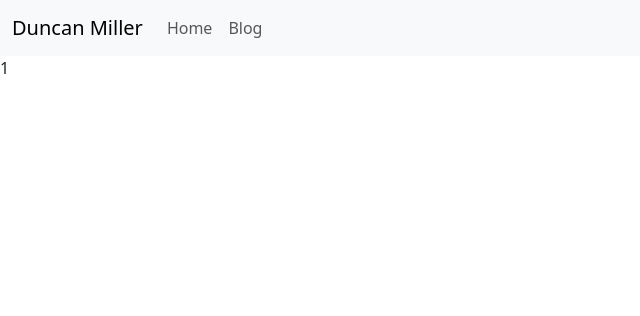
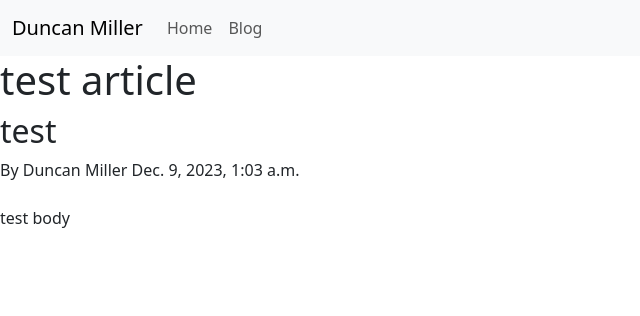
Before and after one commit to duncantmiller/django_blog, a Django app: page /articles/1/ in a window 1280 px wide. Shown: the top 316 px of the page, without its empty margins (0-640 px from the left). Run offline with Django 5.2, Linux system fonts and the light colour scheme; data comes from the database, SQL or seed files in the repository.

Commit message:
adding content to show page

```diff
--- a/blogapp/templates/show.html
+++ b/blogapp/templates/show.html
@@ -1,7 +1,10 @@
 {% extends 'layouts/main_layout.html' %}
 
-{% block title %}Blog{% endblock %}
+{% block title %}{{article.title}}{% endblock %}
 
 {% block content %}
-    {{article.id}}
+    <h1>{{article.title}}</h1>
+    <h2>{{article.subtitle}}</h2>
+    <div>By Duncan Miller {{article.published_at}}</div>
+    <div class="mt-4">{{article.body}}</div>
 {% endblock %}
```
